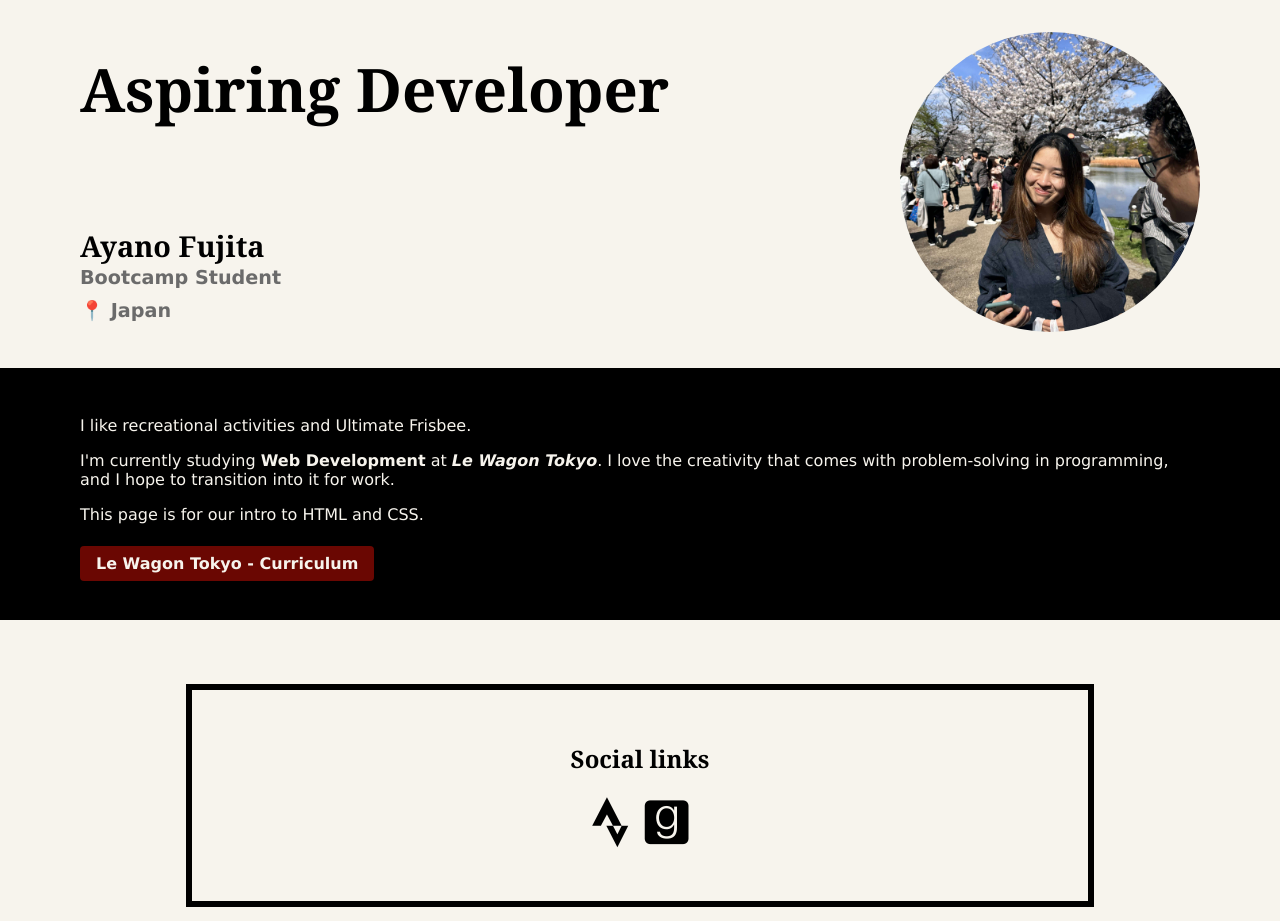
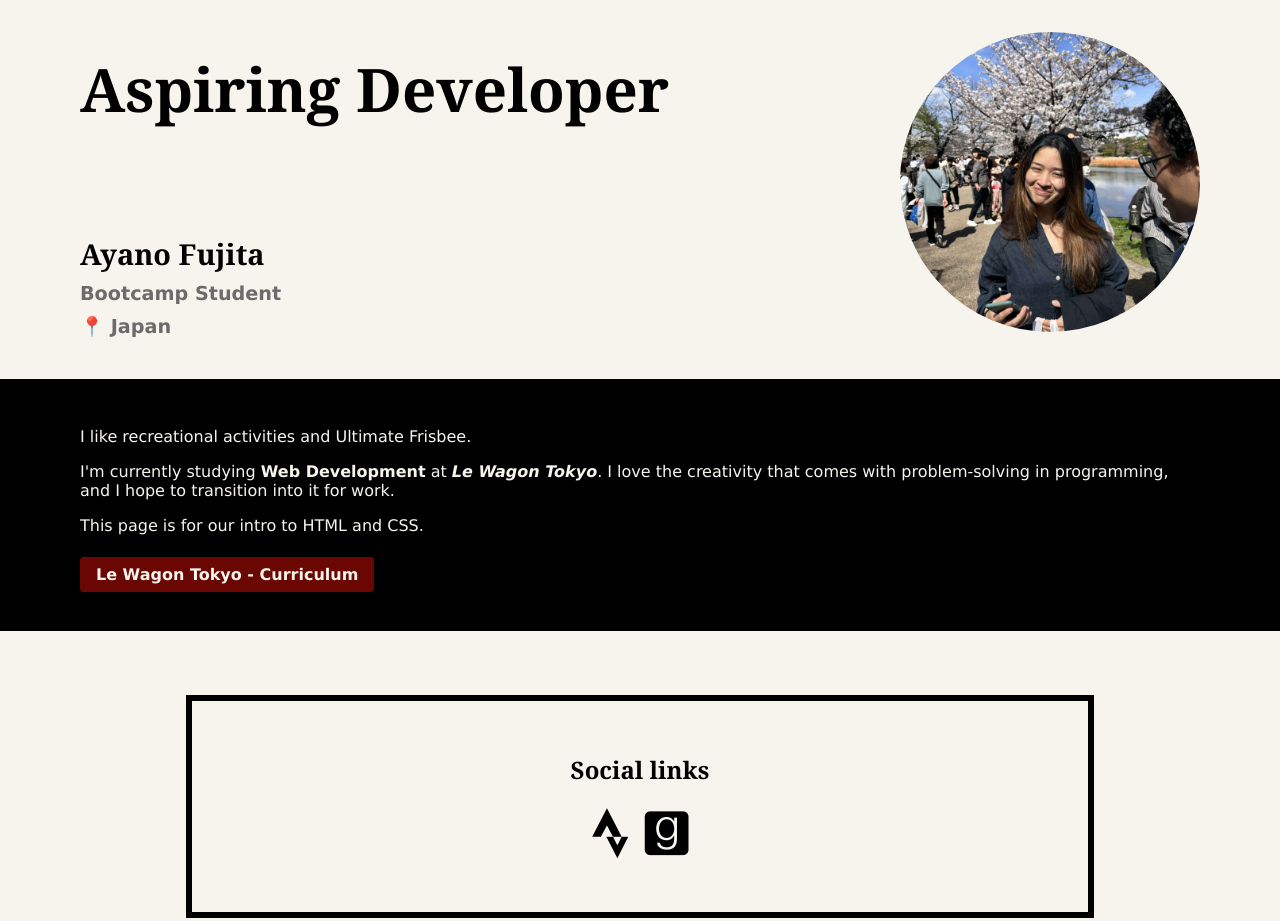
Before and after one commit to ayanofujita/profile, a plain HTML site: page index.html in a window 1280 px wide. Drawn offline with Linux system fonts and the light colour scheme.

Commit message:
didnt need to specify line height

```diff
--- a/style.css
+++ b/style.css
@@ -31,7 +31,6 @@ h4 {
   display: block;
   width: 100%;
   font-size: larger;
-  line-height: 1.2em;
 }
 
 #name, h4 {
```
